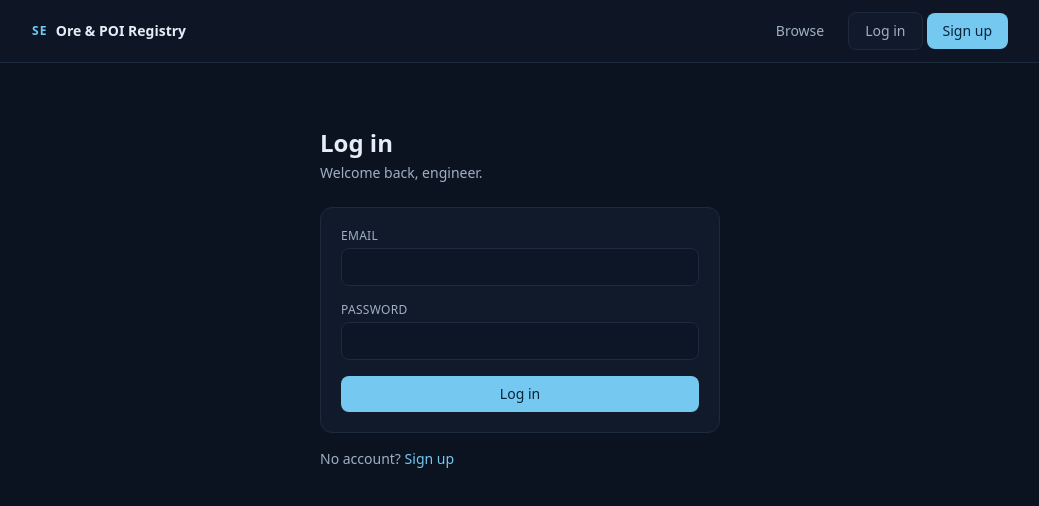
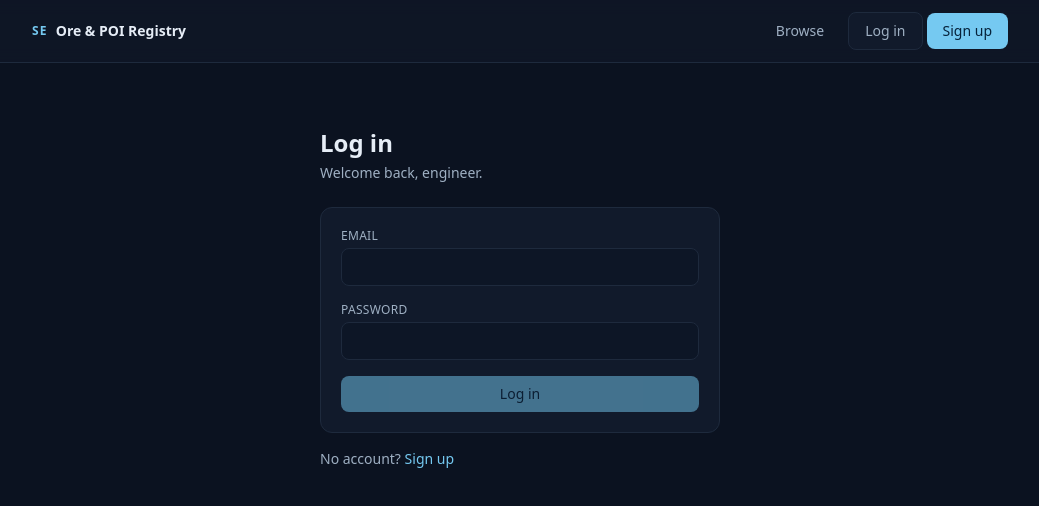
Before and after one commit to aronbodogai/space-engineers-ore-registry, a Next.js app: page /login in a window 1280 px wide. Shown: the top 506 px of the page, without its empty margins (120-1159 px from the left). Built offline with nearby package versions, Linux system fonts and the light colour scheme; no server answers.

Commit message:
Enhance login and signup forms with Turnstile integration and token handling

```diff
--- a/app/login/LoginForm.jsx
+++ b/app/login/LoginForm.jsx
@@ -1,12 +1,15 @@
 "use client";
 
-import { useActionState } from "react";
+import { useActionState, useState } from "react";
 import { login } from "./actions";
 import Turnstile from "../../components/Turnstile";
 import SubmitButton from "../../components/SubmitButton";
 
+const TURNSTILE_ENABLED = !!process.env.NEXT_PUBLIC_TURNSTILE_SITE_KEY;
+
 export default function LoginForm({ next = "/" }) {
   const [state, formAction] = useActionState(login, {});
+  const [hasToken, setHasToken] = useState(false);
 
   return (
     <form action={formAction} className="space-y-4">
@@ -42,9 +45,13 @@ export default function LoginForm({ next = "/" }) {
         />
       </div>
 
-      <Turnstile />
+      <Turnstile onToken={(t) => setHasToken(!!t)} />
 
-      <SubmitButton className="btn-primary w-full" pendingText="Logging in…">
+      <SubmitButton
+        className="btn-primary w-full"
+        pendingText="Logging in…"
+        disabled={TURNSTILE_ENABLED && !hasToken}
+      >
         Log in
       </SubmitButton>
     </form>
--- a/app/signup/SignupForm.jsx
+++ b/app/signup/SignupForm.jsx
@@ -1,13 +1,16 @@
 "use client";
 
-import { useActionState } from "react";
+import { useActionState, useState } from "react";
 import Link from "next/link";
 import { signup } from "./actions";
 import Turnstile from "../../components/Turnstile";
 import SubmitButton from "../../components/SubmitButton";
 
+const TURNSTILE_ENABLED = !!process.env.NEXT_PUBLIC_TURNSTILE_SITE_KEY;
+
 export default function SignupForm() {
   const [state, formAction] = useActionState(signup, {});
+  const [hasToken, setHasToken] = useState(false);
 
   if (state?.notice) {
     return (
@@ -72,9 +75,13 @@ export default function SignupForm() {
         />
       </div>
 
-      <Turnstile />
+      <Turnstile onToken={(t) => setHasToken(!!t)} />
 
-      <SubmitButton className="btn-primary w-full" pendingText="Creating…">
+      <SubmitButton
+        className="btn-primary w-full"
+        pendingText="Creating…"
+        disabled={TURNSTILE_ENABLED && !hasToken}
+      >
         Create account
       </SubmitButton>
     </form>
```
Also changed, not shown: .claude/launch.json (added).
